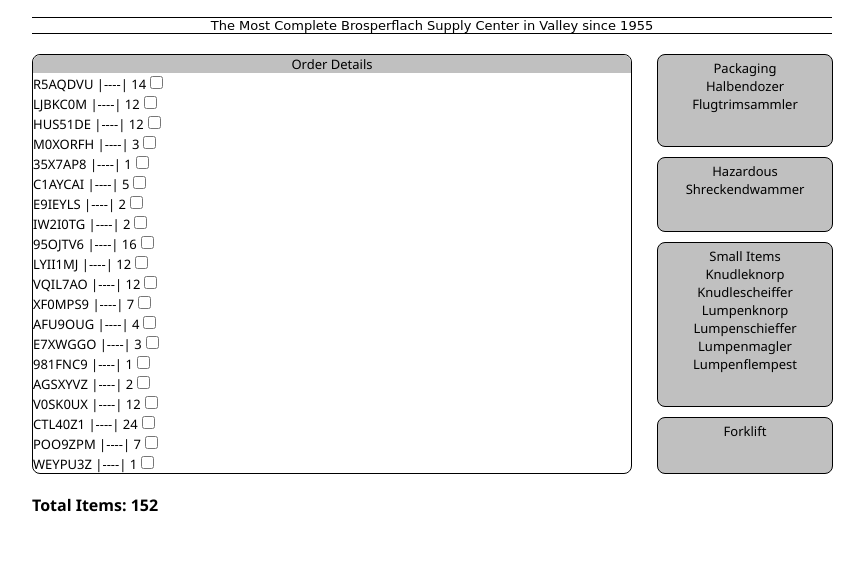
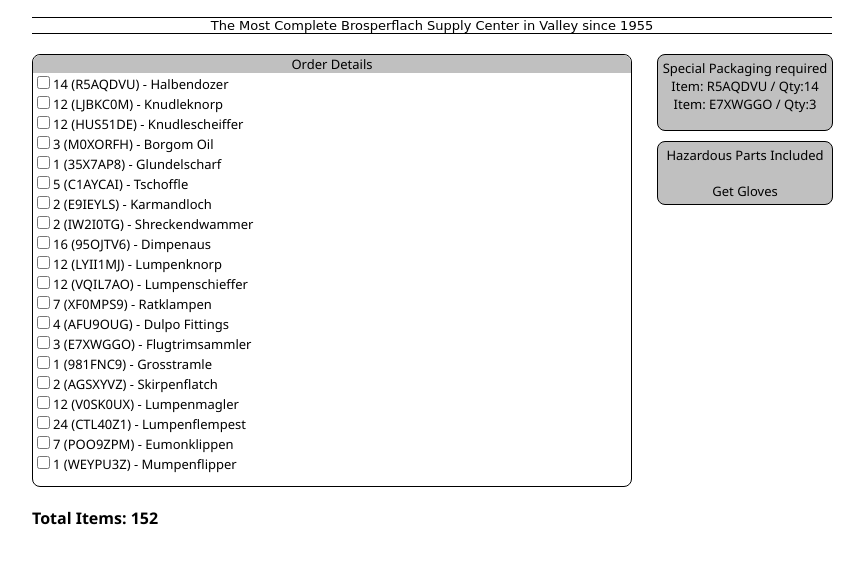
Before and after one commit to CodyWhitt/FSW-113, a plain HTML site: page week2/assignments/warehouse/warehouse.html in a window 1280 px wide. Shown: the part 102-666 px from the top of the page, without its empty margins (208-1072 px from the left). Drawn offline with Linux system fonts and the light colour scheme.

Commit message:
Resubmission Needs help and work

```diff
--- a/week2/assignments/warehouse/warehouse.css
+++ b/week2/assignments/warehouse/warehouse.css
@@ -36,6 +36,12 @@
   font-size: small;
 }
 
+ol {
+  padding-left: 0px;
+  margin-top: 0px;
+  list-style: none;
+}
+
 .detailHeader {
   text-align: center;
   background-color: silver;
--- a/week2/assignments/warehouse/warehouse.js
+++ b/week2/assignments/warehouse/warehouse.js
@@ -21,67 +21,74 @@ const parts = [
     { partNbr: 'WEYPU3Z', partDescr: 'Mumpenflipper', aisle: 'E3', qty: 1},
 ]
 
-// list of each part number and qty for check-off in the "detailsList" element
+// list of each part number and qty for check-off in the "detailsList" element (DONE_)
 
 // if parts requiring special handling exist (in aisle B3), list of items needing
-// special packaging in the "specialPackaging" element, else remove element
+// special packaging in the "specialPackaging" element, else remove element (DONEish_)
 
 // if hazardous parts exist (in aisle J4), let employee know in the "hazardousMaterials"
-// element and remind them to get gloves, else remove element
+// element and remind them to get gloves, else remove element (DONE_)
 
 // if all items in the order are small parts (aisle H1), then let employee know that they should take
-// a basket and go dirctly to aisle H1
+// a basket and go dirctly to aisle H1 (DONE_)
 
 // if there are large items (anthing in aisles S, T, or U), then let the employee know in the "forkiftNeeded"
-// element that they will need to reserve a forklift, else remove the element
+// element that they will need to reserve a forklift, else remove the element (DONEish_)
 
-// sum up the total number of parts and append that number to the text already in "totalItems" element
+// sum up the total number of parts and append that number to the text already in "totalItems" element (DONE_)
 
-detailsList = document.getElementById('detailsList')
-specialPackaging = document.getElementById('specialPackaging')
-hazardousMaterials = document.getElementById('hazardousMaterials')
-smallItemsOnly = document.getElementById('smallItemsOnly')
-forkliftNeeded = document.getElementById('forkiftNeeded')
-totalItems = document.getElementById('totalItems')
+let detailsList = '<ol>'
+parts.forEach(function(item){
+    detailsList += `<li><input type= checkbox></input>${item.qty} (${item.partNbr}) - ${item.partDescr}</li>`
+})
+detailsList += '</ol>'
+document.querySelector('#detailsList').innerHTML = detailsList
 
-for (i = 0; i < parts.length; i++) {
-    part = parts[i].partNbr + " |----| " + parts[i].qty
-    toString(part)
-    item = document.createElement('div')
-    item.innerHTML = part
-    detailsList.appendChild(item)
-    checkBox = document.createElement('input')
-    checkBox.setAttribute('type', 'checkbox')
-    item.appendChild(checkBox)
-    if (parts[i].aisle === 'B3'){
-        part = parts[i].partDescr
-        toString(part)
-        item = document.createElement('div')
-        item.innerHTML = part
-        specialPackaging.appendChild(item)
-    }
-    if (parts[i].aisle === 'J4'){
-        part = parts[i].partDescr
-        toString(part)
-        item = document.createElement('div')
-        item.innerHTML = part
-        hazardousMaterials.appendChild(item)
-    }
-    if (parts[i].aisle === 'H1'){
-        part = parts[i].partDescr
-        toString(part)
-        item = document.createElement('div')
-        item.innerHTML = part
-        smallItemsOnly.appendChild(item)
-    }
-    if ((parts[i].aisle === 'S')||(parts[i].aisle === 'T')||(parts[i].aisle === 'U')){
-        part = parts[i].partDescr
-        toString(part)
-        item = document.createElement('div')
-        item.innerHTML = part
-        forkliftNeeded.appendChild(item)
-    }
+const arySpecial = parts.filter(function(parts) {
+    return parts.aisle ==='B3'
+})
+let specialPackaging = '<ol>'
+arySpecial.filter(function(item){
+    specialPackaging += `<li>Item: ${item.partNbr} / Qty:${item.qty}</li>`
+})
+specialPackaging += '</ol>'
+document.querySelector('#specialPackaging').innerHTML = `Special Packaging required` + specialPackaging //issue here doesnt perfectly match text
+//issue here cannot figure out the else portion for .remove() when filter returns nothing. aside from another if statement.
+
+const hazardousMaterials = parts.some(function(item) {
+    return item.aisle ==='J4'
+})
+if (hazardousMaterials) {
+    document.querySelector('#hazardousMaterials').innerText = 'Hazardous Parts Included\n\nGet Gloves'
+} else {
+    document.querySelector('#hazardousMaterials').remove()
+}
+
+const smallItemsOnly = parts.every(function(item) {
+    return item.aisle ==='H1'
+})
+if (smallItemsOnly) {
+    document.querySelector('#smallItemsOnly').innerText = 'Take a basket and go directly to aisle H1'
+} else {
+    document.querySelector('#smallItemsOnly').remove()
+}
+
+const forkiftNeeded = parts.some(function(item) {
+    return item.aisle === ('S' || 'T' || 'U') //issues here doesnt pick up aisle T || U
+})
+if (forkiftNeeded) {
+    document.querySelector('#forkiftNeeded').innerText = 'Forklift Needed'
+} else {
+    document.querySelector('#forkiftNeeded').remove()
 }
 
 result = parts.reduce((accumulator, current) => accumulator += current.qty, 0);
 totalItems.insertAdjacentHTML('beforeend', ": " + result);
+
+// forEach() x1
+// filter() ?
+// map() not sure where to use
+// find() not sure where to use
+// some() x2
+// every() x1
+// reduce() x1
```
